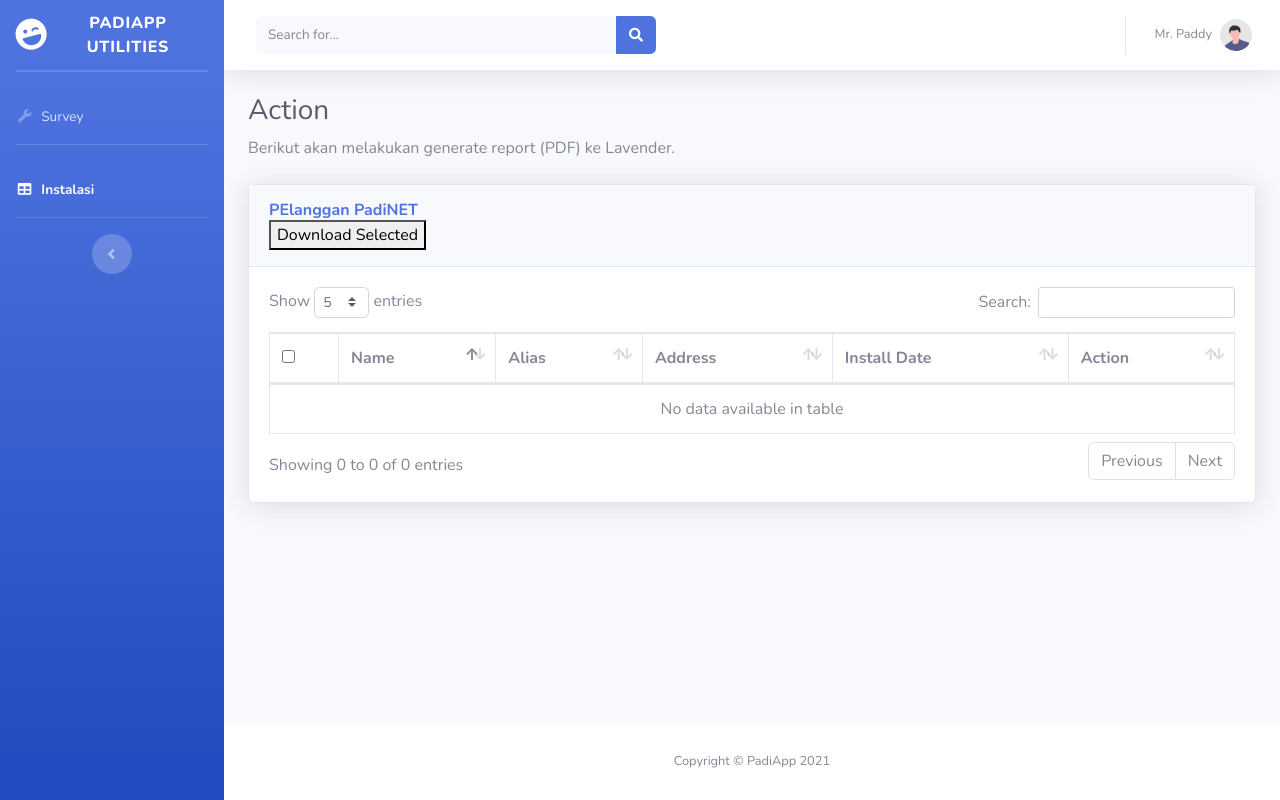
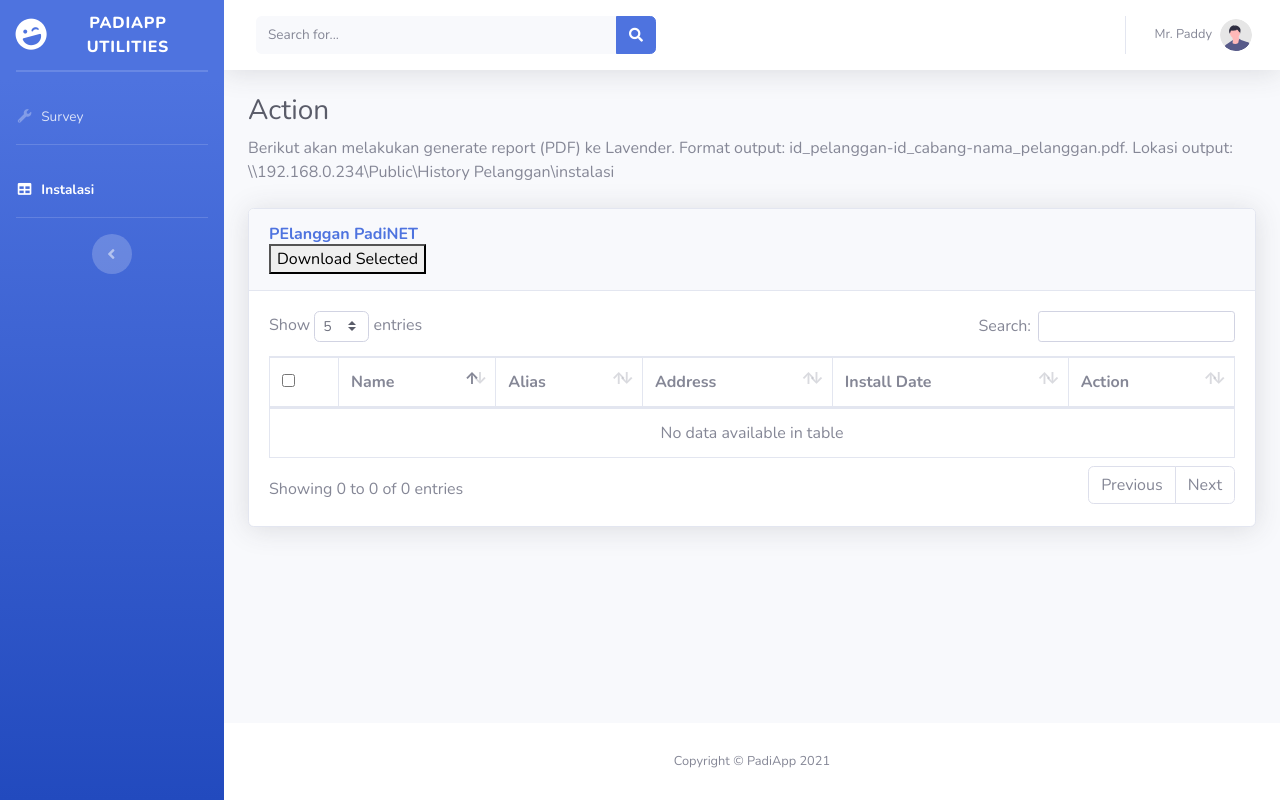
Before and after one commit to pojok-webdev/ts, a CodeIgniter app: page /tcpdf/index.php/surveys/index in a window 1280 px wide. Run offline with CodeIgniter, Linux system fonts and the light colour scheme; data that the repository does not hold is empty.

Commit message:
add help label

```diff
--- a/application/views/installs/index.php
+++ b/application/views/installs/index.php
@@ -54,7 +54,8 @@
 
                     <!-- Page Heading -->
                     <h1 class="h3 mb-2 text-gray-800">Action</h1>
-                    <p class="mb-4">Berikut akan melakukan generate report (PDF) ke  Lavender.</p>
+                    <p class="mb-4">Berikut akan melakukan generate report (PDF) ke  Lavender. Format output: id_pelanggan-id_cabang-nama_pelanggan.pdf.
+                        Lokasi output: \\192.168.0.234\Public\History Pelanggan\instalasi</p>
                     <!-- DataTales Example -->
                     <div class="card shadow mb-4">
                         <div class="card-header py-3">
```
